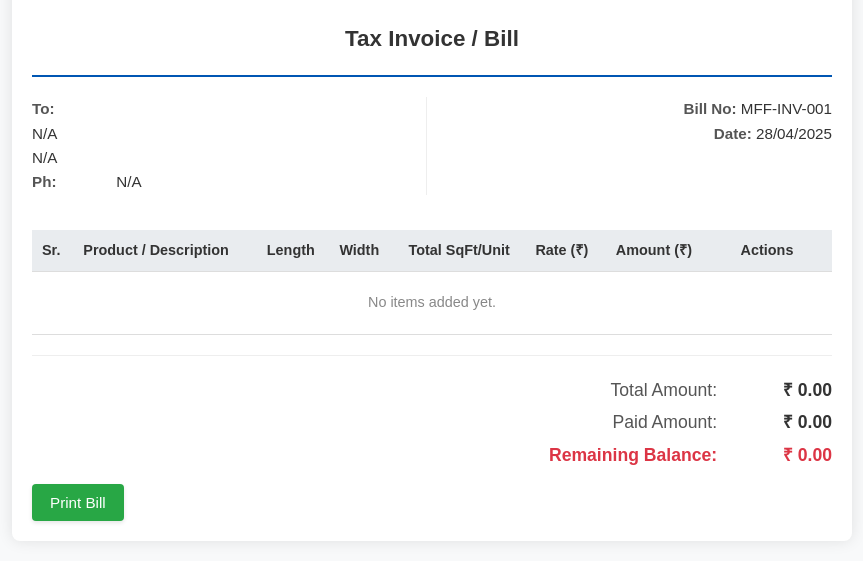
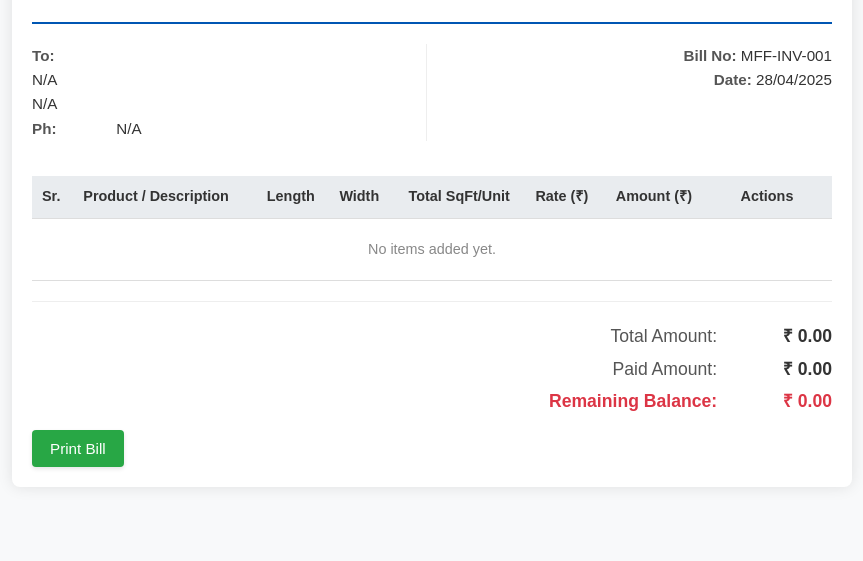
Before and after one commit to tarique143/MFFBillig, a plain HTML site: page index.html in a window 1280 px wide. Shown: the part 1130-1691 px from the top of the page, without its empty margins (208-1071 px from the left). After the commit the page ends 1637 px from the top, so only its background shows below. Drawn offline with Linux system fonts and the light colour scheme.

Commit message:
Update index.html

```diff
--- a/index.html
+++ b/index.html
@@ -444,7 +444,7 @@
                   <!-- Text details removed -->
             </div>
 
-            <h2>Tax Invoice / Bill</h2>
+
 
             <!-- Bill Info (Customer & Meta) -->
             <div class="bill-info">
```
